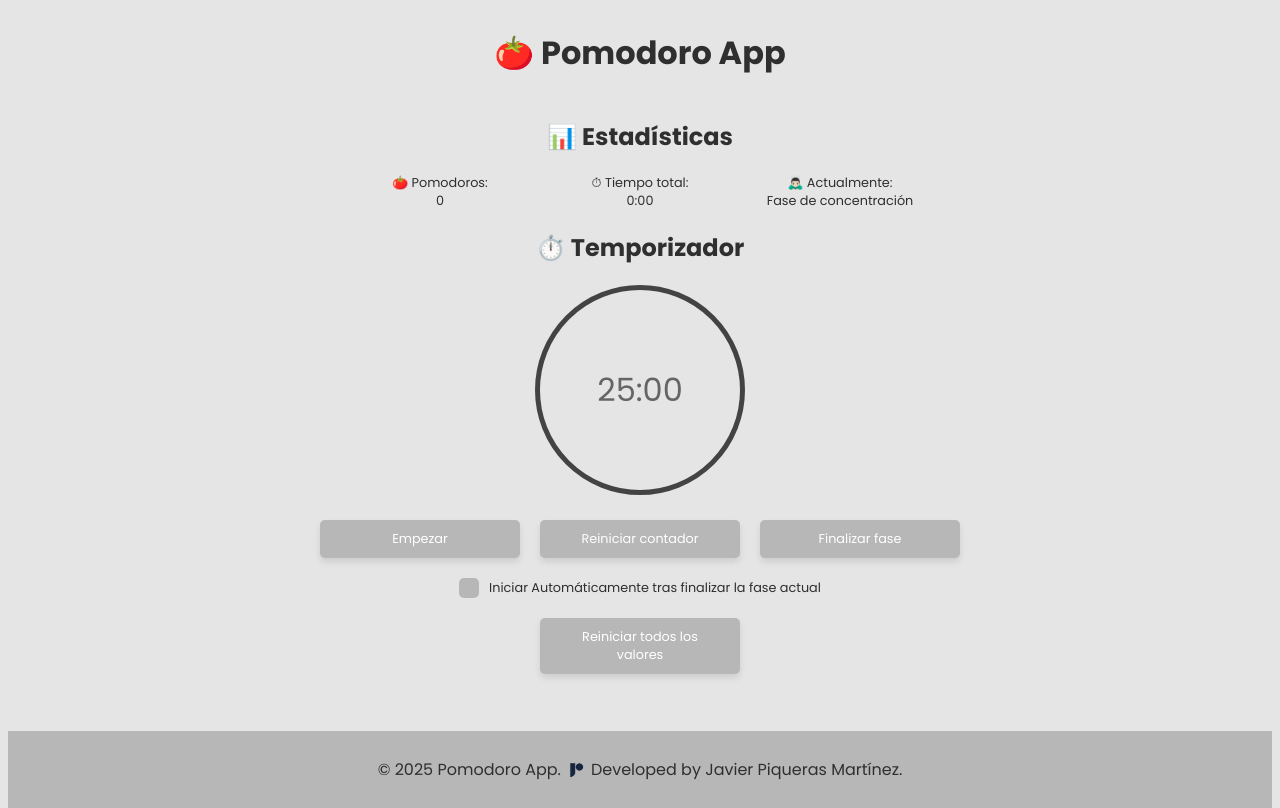
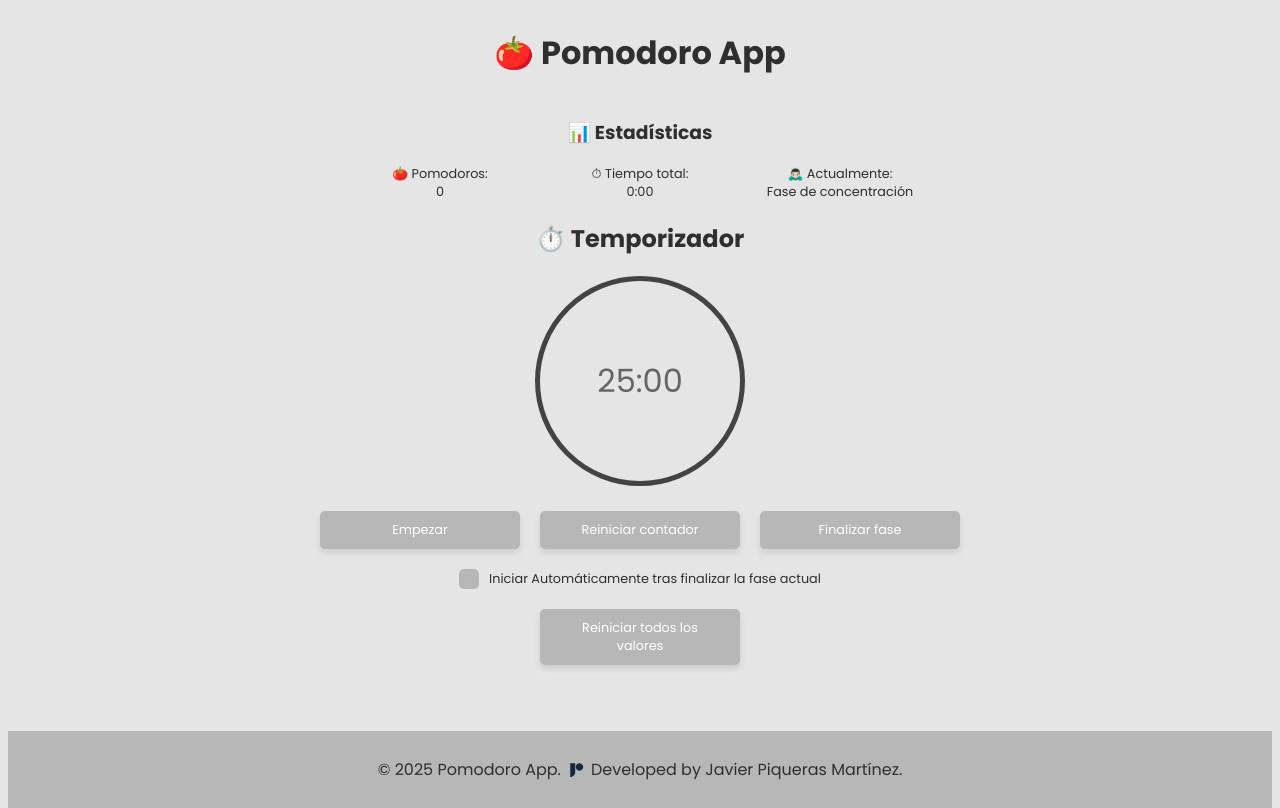
Before and after one commit to javierpiquerasmartinez/pomodoro-app, a plain HTML site: page index.html in a window 1280 px wide. Drawn offline with Linux system fonts and the light colour scheme.

Commit message:
Modificar el encabezado de la sección de estadísticas de h2 a h3 en la aplicación Pomodoro

```diff
--- a/index.html
+++ b/index.html
@@ -36,7 +36,7 @@
       </div>
     </section>
     <section id="statistics">
-      <h2>📊 Estadísticas</h2>
+      <h3>📊 Estadísticas</h3>
       <div class="statistics-container">
         <div class="statistic">
           <label for="pomodoros">🍅 Pomodoros:</label>
```
